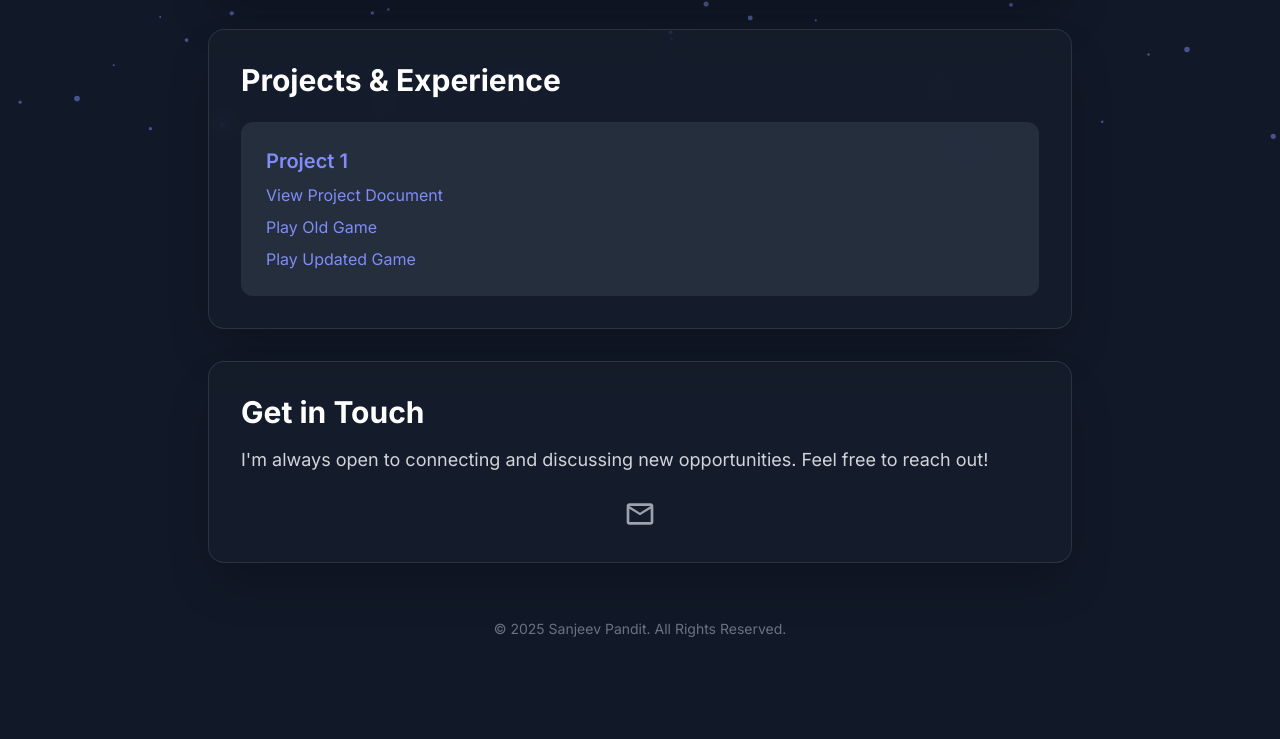
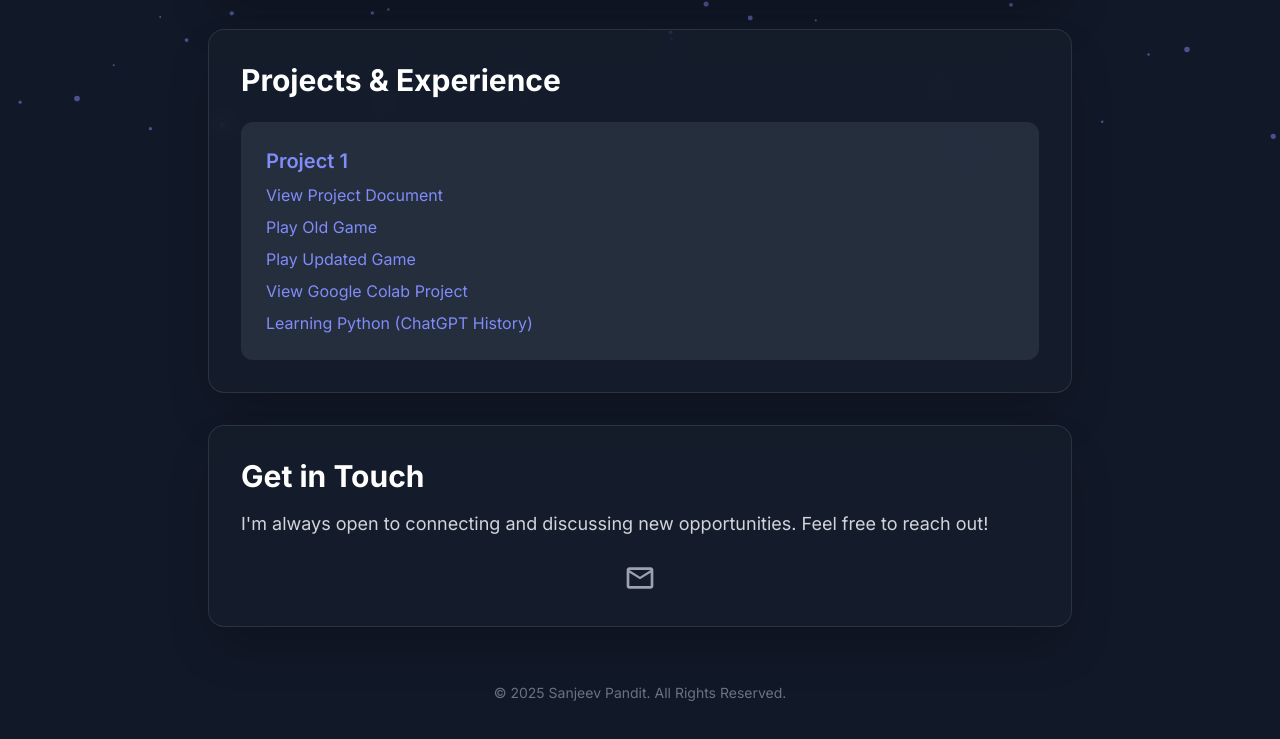
Before and after one commit to SanjeevPan-dit/sanjeevpandit.github.io, a plain HTML site: page updatedindex.html in a window 1280 px wide. Shown: the part 648-1387 px from the top of the page. Before the commit the page ends 1327 px from the top, so only its background shows below. Drawn offline with nearby package versions, Linux system fonts and the light colour scheme.

Commit message:
Update updatedindex.html

```diff
--- a/updatedindex.html
+++ b/updatedindex.html
@@ -73,6 +73,12 @@
                         </p>
                         <p class="text-gray-400 mt-2">
                             <a href="https://sanjeevpan-dit.github.io/sanjeevpandit.github.io/updatedgame.html" target="_blank" class="text-indigo-400 hover:underline">Play Updated Game</a>
+                        </p>
+                        <p class="text-gray-400 mt-2">
+                            <a href="https://colab.research.google.com/drive/1o7UwIZuQnaQXBomjsf74b6ayRRNVDW1A?usp=drive_link" target="_blank" class="text-indigo-400 hover:underline">View Google Colab Project</a>
+                        </p>
+                        <p class="text-gray-400 mt-2">
+                            <a href="https://chatgpt.com/share/68ff925f-c10c-8008-8672-44909c3c9e97" target="_blank" class="text-indigo-400 hover:underline">Learning Python (ChatGPT History)</a>
                         </p>
                     </div>
 
```
